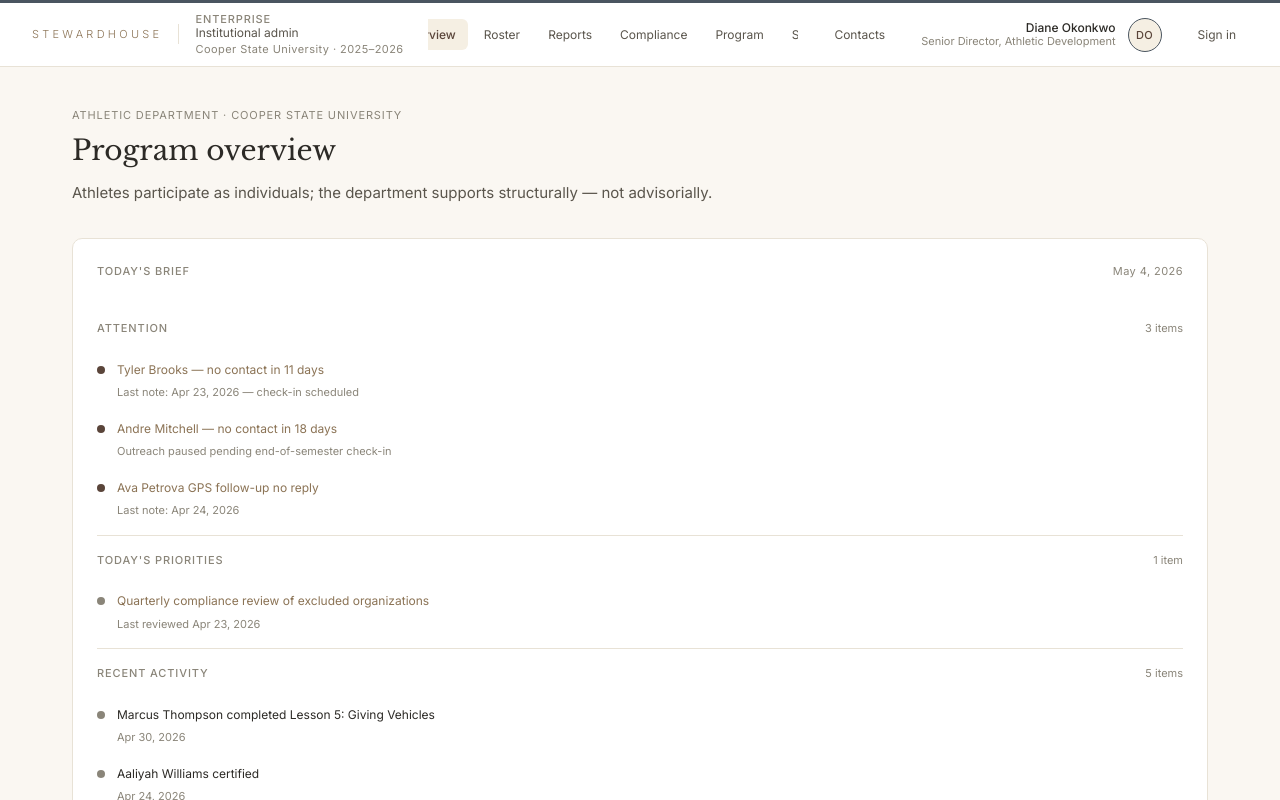
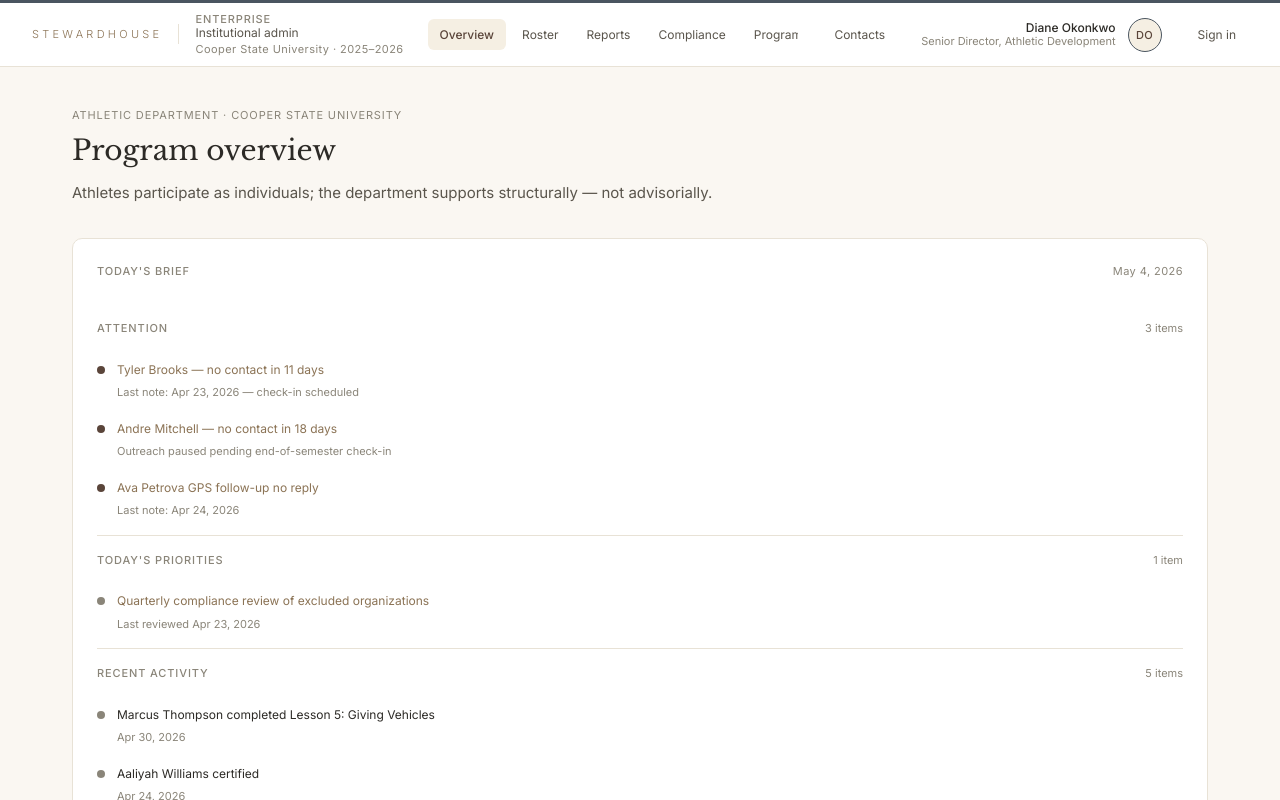
Before and after one commit to talabifaouzi/stewardhouse-app, a React (Vite) app: page /enterprise in a window 1280 px wide. Shown: the top 800 px of the page. Built offline with nearby package versions, Linux system fonts and the light colour scheme; no server answers.

Commit message:
Fix: Chrome nav left-clip on narrow viewports (mobile overflow)

```diff
--- a/src/components/Chrome.jsx
+++ b/src/components/Chrome.jsx
@@ -110,7 +110,15 @@ export default function Chrome({ surface, userName, userRole, navItems = [], act
             display: 'flex',
             gap: 'var(--sh-space-1)',
             flex: 1,
-            justifyContent: 'center',
+            // `safe center`: center the tab row when it fits (wide-view
+            // design), but fall back to start-alignment when it overflows a
+            // narrow viewport. Plain `center` on an overflow-x scroll
+            // container pushes the overflow symmetrically to BOTH sides, and
+            // the left-overflowed tabs land at negative scroll offsets that
+            // scrollLeft (min 0) can never reach — clipping Overview/Roster on
+            // mobile. `safe` keys on actual overflow, not a breakpoint guess,
+            // and degrades to flex-start on browsers that don't support it.
+            justifyContent: 'safe center',
             overflow: 'auto',
           }}>
             {navItems.map((item) => (
```
